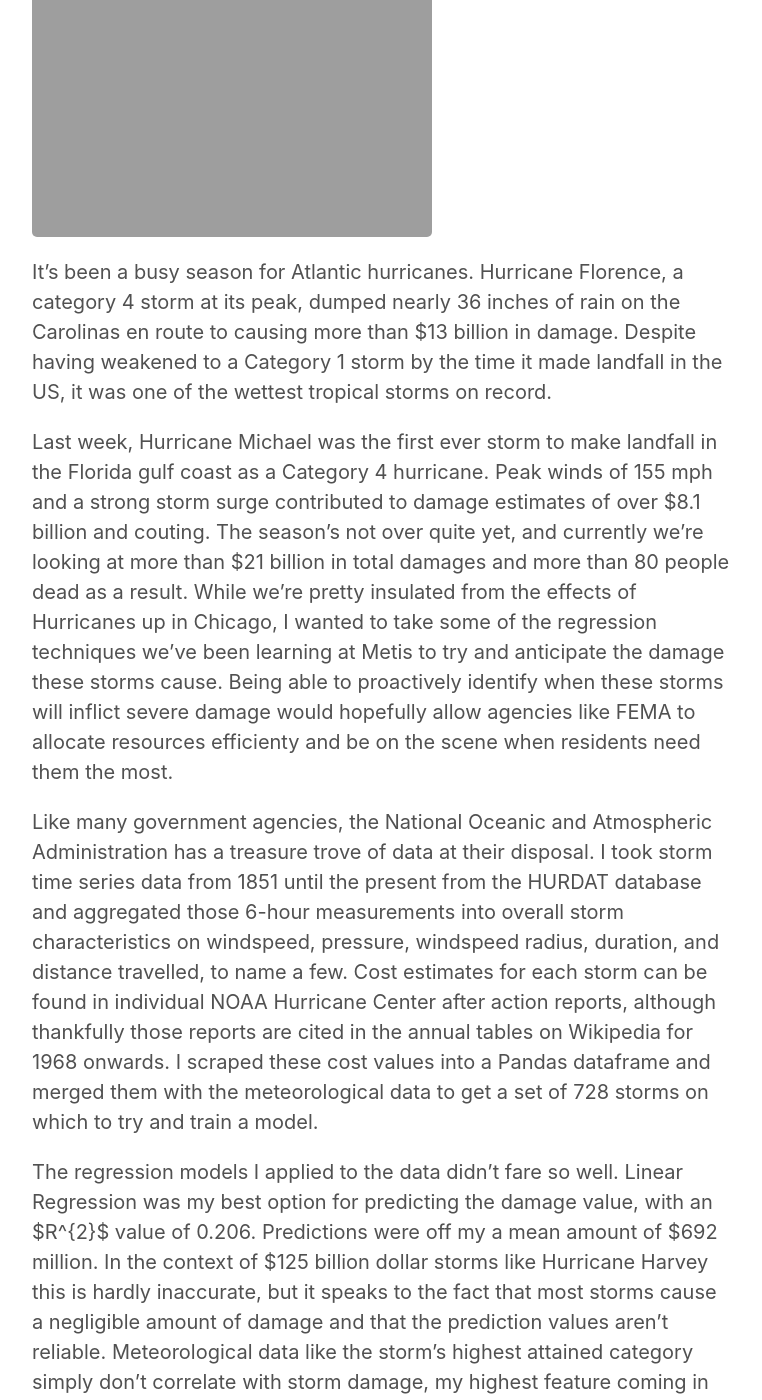
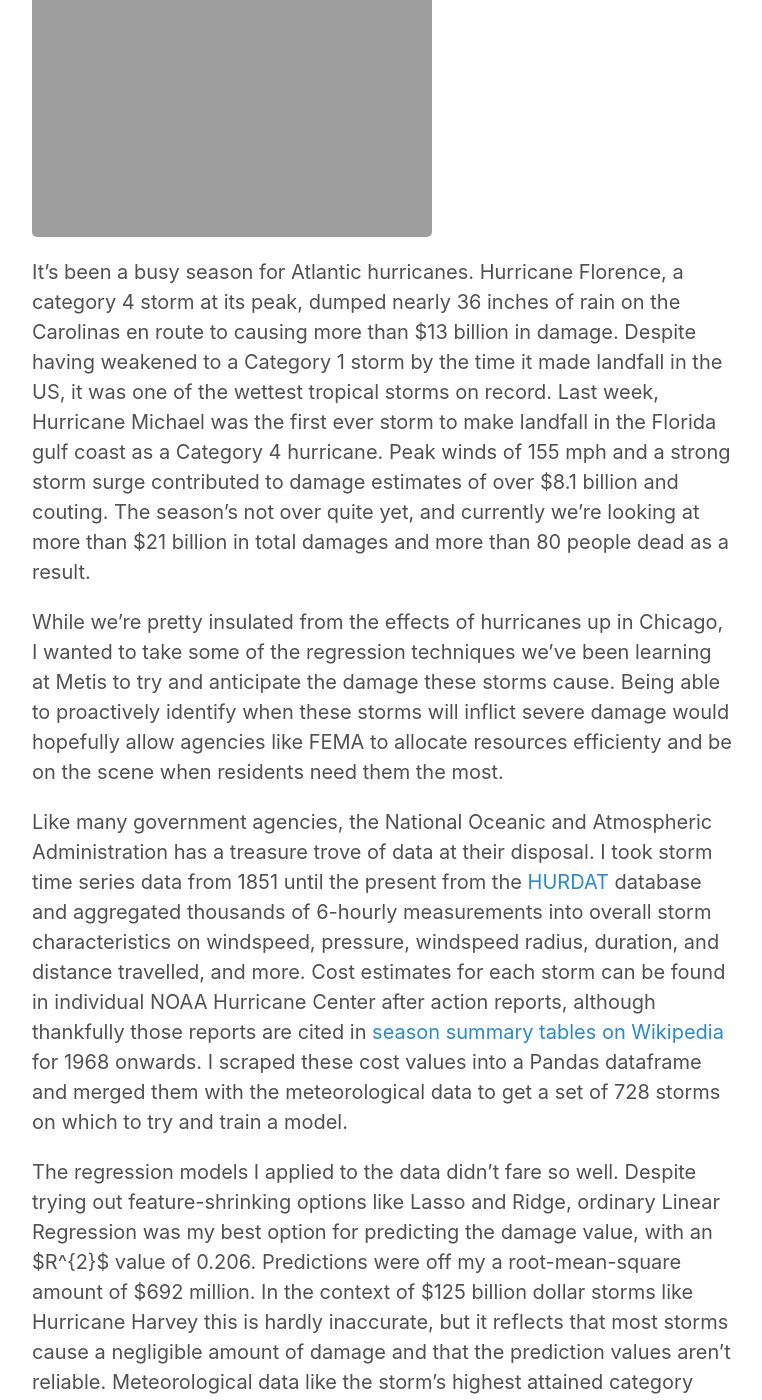
Before and after one commit to adamsxs/adamsxs.github.io, a Jekyll site: the page built from _posts/2018-10-15-Damage-Control.md, in a window 1280 px wide and 1400 px high, scrolled down 326 px. Shown: the whole window, without its empty margins (258-1020 px from the left). Built offline with Jekyll 4.4.1, drawn with Linux system fonts in a browser that asks for light colours; some of the changed text lies outside the part shown.

Commit message:
Update 2018-10-15-Damage-Control.md

```diff
--- a/_posts/2018-10-15-Damage-Control.md
+++ b/_posts/2018-10-15-Damage-Control.md
@@ -9,22 +9,57 @@ It's been a busy season for Atlantic hurricanes. Hurricane Florence, a category
 dumped nearly 36 inches of rain on the Carolinas en route to causing more than $13 billion in damage.
 Despite having weakened to a Category 1 storm by the time it made landfall in the US, it was one of the wettest
 tropical storms on record.
+Last week, Hurricane Michael was the first ever storm to make landfall in the Florida gulf coast as a Category 4 hurricane.
+Peak winds of 155 mph and a strong storm surge contributed to damage estimates of over $8.1 billion and couting.
+The season's not over quite yet, and currently we're looking at more than $21 billion in total damages and
+more than 80 people dead as a result.
 
-Last week, Hurricane Michael was the first ever storm to make landfall in the Florida gulf coast as a Category 4 hurricane. Peak winds of 155 mph and a strong storm surge contributed to damage estimates of over $8.1 billion and couting. The season's not over quite yet, and currently we're looking at more than $21 billion in total damages and more than 80 people dead as a result. While we're pretty insulated from the effects of Hurricanes up in Chicago, I wanted to take some of the regression techniques we've been learning at Metis to try and anticipate the damage these storms cause. Being able to proactively identify when these storms will inflict severe damage would hopefully allow agencies like FEMA to allocate resources efficienty and be on the scene when residents need them the most.
+While we're pretty insulated from the effects of hurricanes up in Chicago, I wanted to take some of the regression
+techniques we've been learning at Metis to try and anticipate the damage these storms cause.
+Being able to proactively identify when these storms will inflict severe damage would hopefully allow
+agencies like FEMA to allocate resources efficienty and be on the scene when residents need them the most.
 
-Like many government agencies, the National Oceanic and Atmospheric Administration has a treasure trove of data at their disposal. I took storm time series data from 1851 until the present from the HURDAT database and aggregated those 6-hour measurements into overall storm characteristics on windspeed, pressure, windspeed radius, duration, and distance travelled, to name a few.
-Cost estimates for each storm can be found in individual NOAA Hurricane Center after action reports, although thankfully those reports are cited in the annual tables on Wikipedia for 1968 onwards.
-I scraped these cost values into a Pandas dataframe and merged them with the meteorological data to get a set of 728 storms on which to try and train a model.
+Like many government agencies, the National Oceanic and Atmospheric Administration has a treasure trove of data
+at their disposal.
+I took storm time series data from 1851 until the present from the [HURDAT](https://www.nhc.noaa.gov/data/)
+database and aggregated thousands of 6-hourly measurements into overall storm characteristics on windspeed, pressure,
+windspeed radius, duration, and distance travelled, and more.
+Cost estimates for each storm can be found in individual NOAA Hurricane Center after action reports, although
+thankfully those reports are cited in
+[season summary tables on Wikipedia](https://en.wikipedia.org/wiki/2017_Atlantic_hurricane_season) for 1968 onwards.
+I scraped these cost values into a Pandas dataframe and merged them with the meteorological data to get
+a set of 728 storms on which to try and train a model.
 
-The regression models I applied to the data didn't fare so well. Linear Regression was my best option for predicting the damage value, with an $R^{2}$ value of 0.206. Predictions were off my a mean amount of $692 million.
-In the context of $125 billion dollar storms like Hurricane Harvey this is hardly inaccurate, but it speaks to the fact that most storms cause a negligible amount of damage and that the prediction values aren't reliable. Meteorological data like the storm's highest attained category simply don't correlate with storm damage, my highest feature coming in at a measly 0.20 correlation.
+The regression models I applied to the data didn't fare so well.
+Despite trying out feature-shrinking options like Lasso and Ridge, ordinary Linear Regression was my best option
+for predicting the damage value, with an \$R^{2}\$ value of 0.206.
+Predictions were off my a root-mean-square amount of $692 million.
+In the context of $125 billion dollar storms like Hurricane Harvey this is hardly inaccurate, but it reflects
+that most storms cause a negligible amount of damage and that the prediction values aren't reliable.
+Meteorological data like the storm's highest attained category simply don't correlate with storm damage;
+my highest-correlated features barely surpass 0.2.
 
 ![Gamma Distribution of Storm Costs]({{ site.url }}/images/metis_02_NOAA/StormsDistribution.png)
 
-Taking a look at the storm damage values, it's clear that right data is very right shifted. The graph above shows the frequencies of storm costs for my dataset, where storms that do any damage at all are relative outliers. The same distribution appears even if I cut off the values either below or above $1 billion, which fundamentally doesn't really square that well with some of the assumptions needed that underpin linear regression. To address this, I looked at using my model to predict the $log_{10}$ of storm cost, which bumped up the $R^{2}$ to 0.608 on the log value without increasing the RMSE of the cost predictions themselves.
+Taking a look at the storm damage values, it's clear that the distribution of damage values is very right shifted.
+The graph above shows the frequencies of storm costs for my dataset, where storms that do any damage at all
+are relative outliers.
+The same distribution appears even if I eliminate the values either below or above $1 billion, which
+fundamentally doesn't really square that well with some of the assumptions needed that underpin linear regression.
+To address this, I looked at using my model to predict the \$log_{10}\$ of storm cost, which bumped up the \$R^{2}\$
+to 0.608 on the log value without increasing the RMSE of the cost predictions themselves.
 
-Engineers love heuristics, and I had imagined this model as a quick way to use Hurricane meteorological data, something the NOAA can get live and reliably, to produce "back of the envelope" numbers forecasting the need for government aid and the ensuing property damage.
-Looking at how the [Congressional Budget Office calculates damage estimates](https://www.americanbar.org/content/dam/aba/images/disaster/51610-Hurricanes_WP.pdf) it's clear that more features could improve on the high bias estimates I'm currently getting.
-The government's method takes into account topograhical vulnerability, population density, and the amount of coastal development to give state-specific damage estimates. Combined with targeted wind and precipitation numbers, these topographic and demographic considerations increase the reliability of damage estimates.
+Engineers like myself love heuristics, and I had imagined this model as a quick way to use Hurricane
+meteorological data, something the NOAA can get live and reliably, to produce "back of the envelope"
+numbers forecasting the need for government aid and the ensuing property damage.
+Looking at how the [Congressional Budget Office calculates damage estimates](https://www.americanbar.org/content/dam/aba/images/disaster/51610-Hurricanes_WP.pdf)
+it's clear that more features could improve on the high bias estimates I'm currently getting.
+The government's method takes into account topograhical vulnerability, population density, and the amount of
+coastal development to give state-specific damage estimates.
+Combined with targeted wind and precipitation numbers, these topographic and demographic considerations
+increase the reliability of damage estimates.
 
-When I get the time to revisit this project, I'm looking forward to trying out some new methodologies. Other algorithms like Generalized Linear Models (GLM's) can better mimic the gamma distribution of target values. Since most storms in this database cause minor damage at most, this might also be better as a classification problem that leverages concepts from anomaly detection to identify high damage storms, rather than the damage value itself.
+When I get the time to revisit this project, I'm looking forward to trying out some new methodologies.
+Other algorithms like Generalized Linear Models (GLM's) can better mimic the gamma distribution of target values.
+Since most storms in this database cause minor damage at most, this might also be better as a classification problem
+that leverages concepts from anomaly detection to identify high damage storms, rather than the damage value itself.
```
